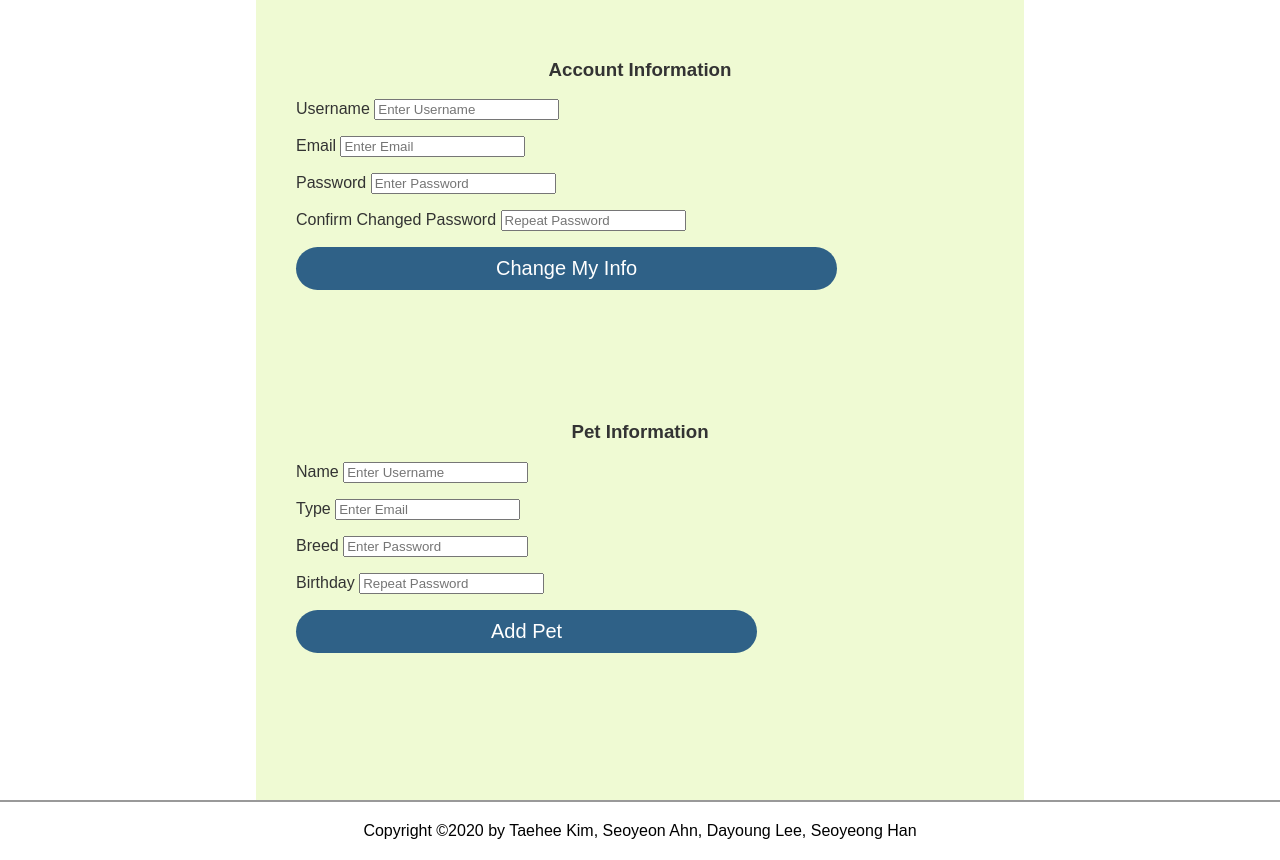
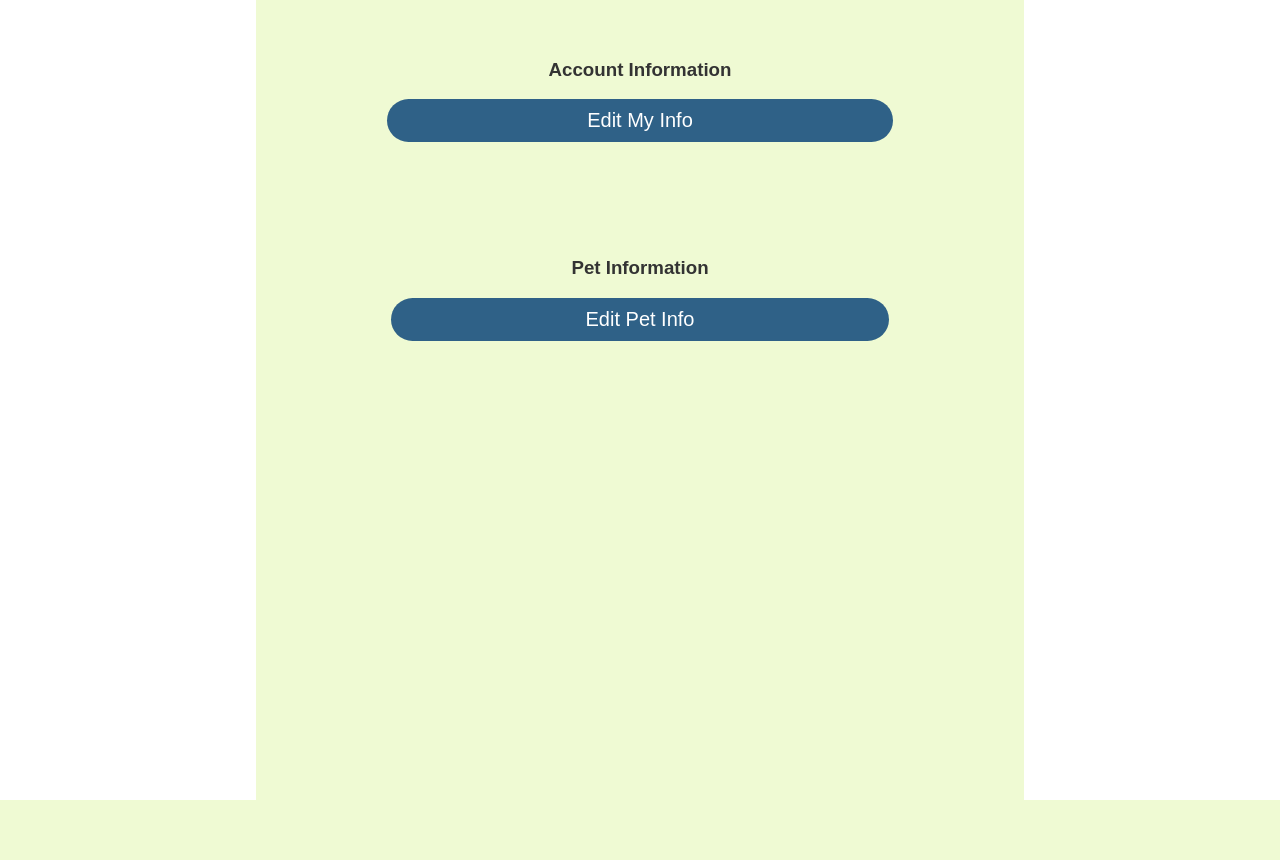
Before and after one commit to dayoung100/OpenSW_Team09, a PHP site: page /settings.php in a window 1280 px wide. Shown: the part 55-915 px from the top of the page. After the commit the page ends 855 px from the top, so only its background shows below. Run offline with PHP 8.4, Linux system fonts and the light colour scheme.

Commit message:
Update settings.php
Edit page to only have buttons leading to myinfo and petinfo page

```diff
--- a/settings.php
+++ b/settings.php
@@ -7,46 +7,20 @@
             <section id="settings">
             <div class = "account-info">
                 <h1 style="text-align: center;">Account Information</h1>
-                <form action = "includes/editinfo.inc.php" method="post">
-
-                <p>Username
-                <input type="text" placeholder="Enter Username" name="uid" id="uid" required>
-
-                <p>Email
-                <input type="text" placeholder="Enter Email" name="mail" id="mail" required>
-
-                <p>Password
-                <input type="password" placeholder="Enter Password" name="pwd" id="pwd" required>
-
-                <p>Confirm Changed Password
-                <input type="password" placeholder="Repeat Password" name="psw-repeat" id="psw-repeat" required>
-
-                <p><button type="submit" name="change-info">Change My Info</button>
+                <form style = "text-align: center;" action = "myinfo.php" method="post">
+                <p><button type="submit" name="change-info">Edit My Info</button>
                 </form>
             </div>
-            <p>
             <div class="pet-info">
                 <h1 style="text-align: center;">Pet Information</h1>
-                <form action = "includes/petinfo.inc.php" method="post">
+                <form style = "text-align: center;" action = "petinfo.php" method="post">
 
-                <p>Name
-                <input type="text" placeholder="Enter Username" name="uid" id="uid" required>
-
-                <p>Type
-                <input type="text" placeholder="Enter Email" name="mail" id="mail" required>
-
-                <p>Breed
-                <input type="password" placeholder="Enter Password" name="pwd" id="pwd" required>
-
-                <p>Birthday
-                <input type="password" placeholder="Repeat Password" name="psw-repeat" id="psw-repeat" required>
-
-                <p><button type="submit" name="pet-info">Add Pet</button>
+                <p><button type="submit" name="pet-info">Edit Pet Info</button>
                 </form>
             </div>
-        </section>
+            </section>
         </section>
         </main>
-        <footer id="main_footer">
+        <!-- <footer id="main_footer">
             Copyright &copy;2020 by Taehee Kim, Seoyeon Ahn, Dayoung Lee, Seoyeong Han
-        </footer>
+        </footer> -->
```
